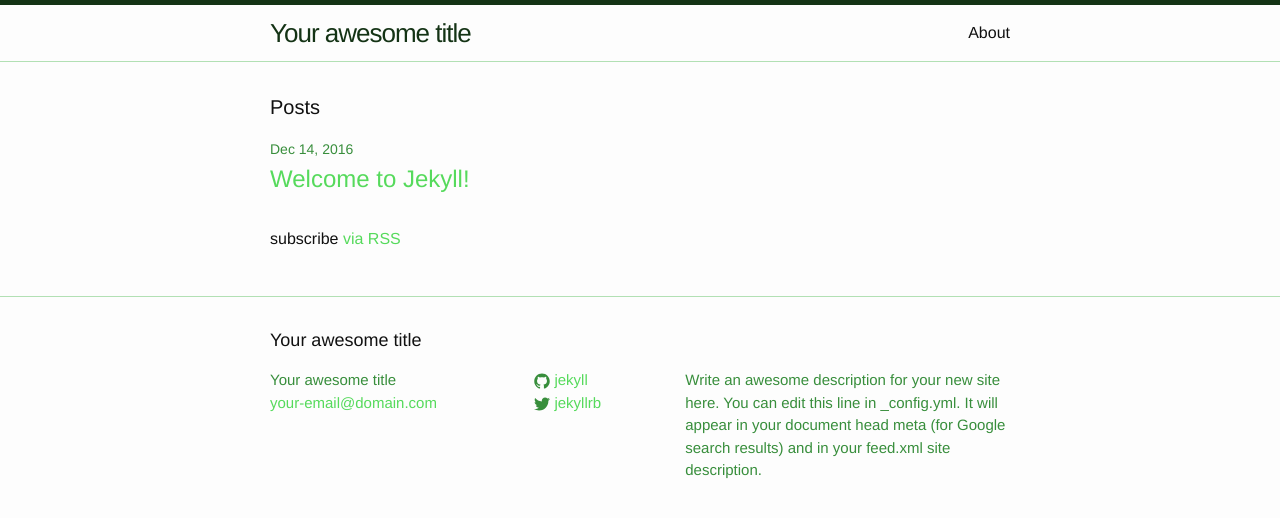
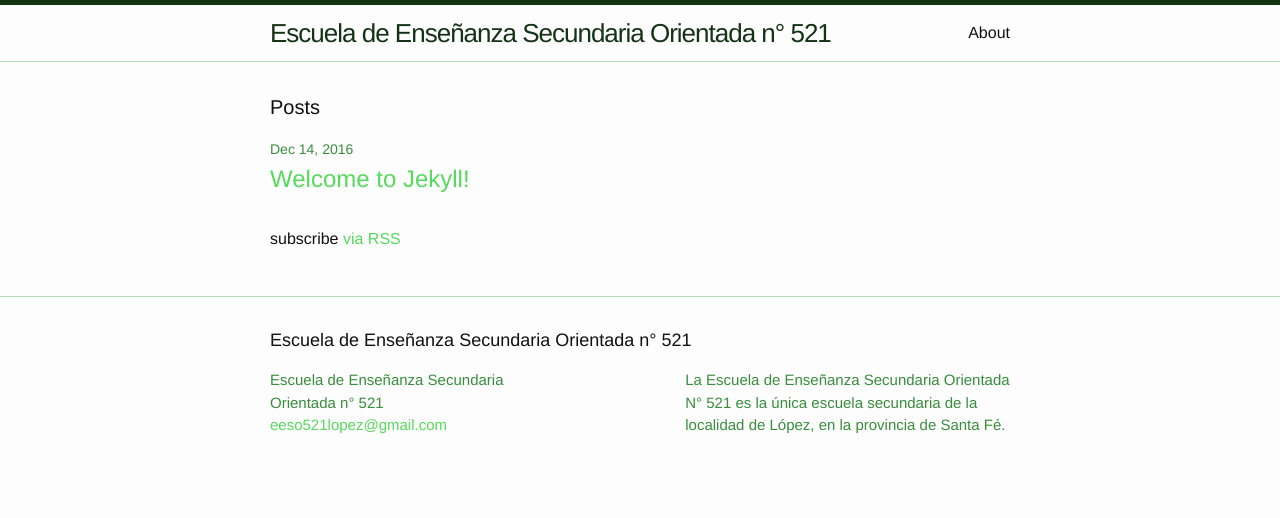
Before and after one commit to juanblas09/eeso521, a Jekyll site: the page built from index.html, in a window 1280 px wide. Shown: the top 518 px of the page. Built offline with Jekyll 4.4.1, drawn with Linux system fonts in a browser that asks for light colours.

Commit message:
Update _config.yml

```diff
--- a/_config.yml
+++ b/_config.yml
@@ -6,16 +6,13 @@
 # 'jekyll serve'. If you change this file, please restart the server process.
 
 # Site settings
-title: Your awesome title
-email: your-email@domain.com
+title: Escuela de Enseñanza Secundaria Orientada n° 521
+email: eeso521lopez@gmail.com
 description: > # this means to ignore newlines until "baseurl:"
-  Write an awesome description for your new site here. You can edit this
-  line in _config.yml. It will appear in your document head meta (for
-  Google search results) and in your feed.xml site description.
+  La Escuela de Enseñanza Secundaria Orientada N° 521 es la única escuela secundaria de la localidad de López, en la provincia de Santa Fé.
 baseurl: "" # the subpath of your site, e.g. /blog
-url: "http://yourdomain.com" # the base hostname & protocol for your site
-twitter_username: jekyllrb
-github_username:  jekyll
+url: "http://eeso521.tk" # the base hostname & protocol for your site
+facebook_page: jekyllrb
 
 # Build settings
 markdown: kramdown
```
